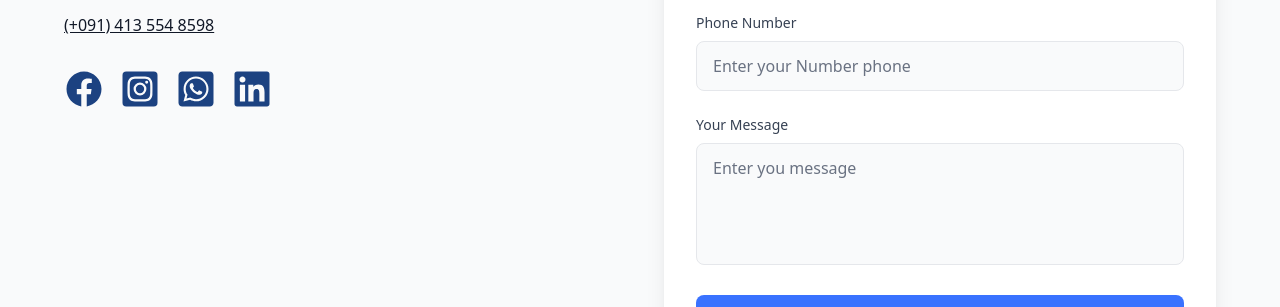
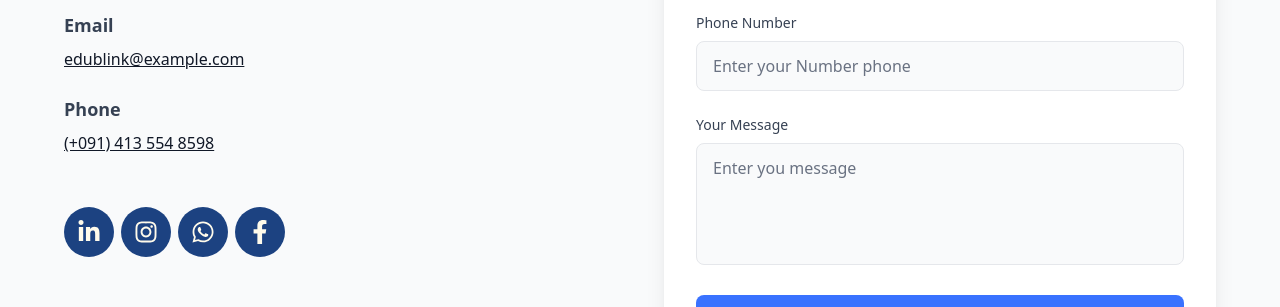
Before and after one commit to Amr-ahmed-98/Education-App, a React (Vite) app: page /contact-us in a window 1280 px wide. Shown: the part 829-1136 px from the top of the page. Built offline with nearby package versions, Linux system fonts and the light colour scheme; no server answers.

Commit message:
update files

```diff
--- a/src/components/molecules/ContactSection.tsx
+++ b/src/components/molecules/ContactSection.tsx
@@ -1,7 +1,11 @@
 import React from 'react';
 import { useForm } from 'react-hook-form';
 import { useTranslation } from 'react-i18next';
-import { FaInstagramSquare, FaWhatsappSquare, FaLinkedin, IoLogoFacebook , FaLongArrowAltLeft, FaLongArrowAltRight} from '../../assets/icons/icons';
+import { FaLongArrowAltLeft, FaLongArrowAltRight} from '../../assets/icons/icons';
+import * as icon from '../../assets/icons/icons';
+import { Link } from "react-router-dom";
+import { fadeIn } from "./../../animation/FadeIn";
+import { GetX } from "./../../animation/GetX";
 
 interface FormData {
   name: string;
@@ -28,14 +32,14 @@ const ContactSection: React.FC = () => {
   };
 
   return (
-    <div className={`min-h-screen bg-gray-50 dark:bg-gray-900 py-12 px-4 ${isRTL ? 'rtl' : 'ltr'}`}>
+    <div className={`min-h-screen bg-gray-50 dark:bg-dark-primary py-12 px-4 ${isRTL ? 'rtl' : 'ltr'}`}>
       <div className="max-w-6xl mx-auto">
         <div className="flex flex-col lg:flex-row gap-8 lg:gap-12">
 
           {/* Contact Details */}
-          <div className="lg:w-1/2 space-y-8">
+          <div className="lg:w-1/2 space-y-8 flex flex-col justify-center ">
             {/* Main Title */}
-            <div className="space-y-2">
+            <div className="space-y-2 ">
               <h2 className="text-3xl lg:text-4xl font-bold text-gray-800 dark:text-white leading-tight">
                 {isRTL ? (
                   <>
@@ -104,25 +108,37 @@ const ContactSection: React.FC = () => {
             </div>
 
             {/* Social Icons */}
-            <div className="flex gap-4">
-              <a href="#" className="text-[var(--color-social-icons)] rounded-full dark: hover:opacity-80 transition-opacity">
-                <IoLogoFacebook size={40} />
-              </a>
-              <a href="#" className="text-[var(--color-social-icons)] rounded-full dark: hover:opacity-80 transition-opacity">
-                <FaInstagramSquare size={40} />
-              </a>
-              <a href="#" className="text-[var(--color-social-icons)] rounded-full dark: hover:opacity-80 transition-opacity">
-                <FaWhatsappSquare size={40} />
-              </a>
-              <a href="#" className="text-[var(--color-social-icons)] rounded-full dark: hover:opacity-80 transition-opacity">
-                <FaLinkedin size={40} />
-              </a>
-            </div>
+                  <div className="flex flex-row mt-[20px]">
+            <Link
+              className="w-[50px] h-[50px] mr-[7px]  flex items-center justify-center rounded-[50%] bg-[#1C4281]"
+              to="/"
+            >
+              <icon.FaLinkedinIn size={24} className="text-amber-50" />
+            </Link>
+            <Link
+              className="w-[50px] h-[50px] mr-[7px]  flex items-center justify-center rounded-[50%] bg-[#1C4281]"
+              to="/"
+            >
+              <icon.FaInstagram size={24}  className="text-amber-50" />
+            </Link>
+            <Link
+              className="w-[50px] h-[50px] mr-[7px]  flex items-center justify-center rounded-[50%] bg-[#1C4281]"
+              to="/"
+            >
+              <icon.FaWhatsapp size={24}  className="text-amber-50" />
+            </Link>
+            <Link
+              className="w-[50px] h-[50px] mr-[7px]  flex items-center justify-center rounded-[50%] bg-[#1C4281]"
+              to="/"
+            >
+              <icon.FaFacebookF size={24} className="text-amber-50" />
+            </Link>
+          </div>
           </div>
 
           {/* Contact Form */}
           <div className="lg:w-1/2">
-            <div className="bg-white dark:bg-gray-800 rounded-2xl shadow-xl p-8">
+            <div className="bg-white dark:bg-dark-secondary rounded-2xl shadow-xl p-8">
               <div className="mb-8">
                 <h3 className="text-2xl font-bold text-gray-800 dark:text-white mb-2">
                   {t('getInTouch', isRTL ? 'تواصل معنا' : 'Get In Touch')}
@@ -145,7 +161,7 @@ const ContactSection: React.FC = () => {
                     {...register('name', { required: t('nameRequired', 'Name is required') })}
                     type="text"
                     placeholder={isRTL ? 'أدخل اسمك' : 'Enter your name'}
-                    className="w-full px-4 py-3 bg-gray-50 dark:bg-gray-700 border border-gray-200 dark:border-gray-600 rounded-lg focus:outline-none focus:border-[var(--color-primary)] dark:focus:border-[var(--color-dark-primary)] text-gray-900 dark:text-white placeholder-gray-500 dark:placeholder-gray-400 transition-colors"
+                    className="w-full px-4 py-3 bg-gray-50  border dark:bg-dark-secondary border-gray-200 dark:border-gray-600 rounded-lg focus:outline-none focus:border-[var(--color-primary)] dark:focus:border-[var(--color-dark-primary)] text-gray-900 dark:text-white placeholder-gray-500 dark:placeholder-gray-400 transition-colors"
                   />
                   {errors.name && (
                     <p className="mt-1 text-sm text-[var(--color-secondary)] dark:text-[var(--color-dark-secondary)]">
@@ -169,7 +185,7 @@ const ContactSection: React.FC = () => {
                     })}
                     type="email"
                     placeholder={isRTL ? 'أدخل بريدك الإلكتروني' : 'Enter your Email'}
-                    className="w-full px-4 py-3 bg-gray-50 dark:bg-gray-700 border border-gray-200 dark:border-gray-600 rounded-lg focus:outline-none focus:border-[var(--color-primary)] dark:focus:border-[var(--color-dark-primary)] text-gray-900 dark:text-white placeholder-gray-500 dark:placeholder-gray-400 transition-colors"
+                    className="w-full px-4 py-3 bg-gray-50 dark:bg-dark-secondary 0 border border-gray-200 dark:border-gray-600 rounded-lg focus:outline-none focus:border-[var(--color-primary)] dark:focus:border-[var(--color-dark-primary)] text-gray-900 dark:text-white placeholder-gray-500 dark:placeholder-gray-400 transition-colors"
                   />
                   {errors.email && (
                     <p className="mt-1 text-sm text-[var(--color-secondary)] dark:text-[var(--color-dark-secondary)]">
@@ -187,7 +203,7 @@ const ContactSection: React.FC = () => {
                     {...register('phone', { required: t('phoneRequired', 'Phone number is required') })}
                     type="tel"
                     placeholder={isRTL ? 'أدخل رقم هاتفك' : 'Enter your Number phone'}
-                    className="w-full px-4 py-3 bg-gray-50 dark:bg-gray-700 border border-gray-200 dark:border-gray-600 rounded-lg focus:outline-none focus:border-[var(--color-primary)] dark:focus:border-[var(--color-dark-primary)] text-gray-900 dark:text-white placeholder-gray-500 dark:placeholder-gray-400 transition-colors"
+                    className="w-full px-4 py-3 bg-gray-50 dark:bg-dark-secondary border border-gray-200 dark:border-gray-600 rounded-lg focus:outline-none focus:border-[var(--color-primary)] dark:focus:border-[var(--color-dark-primary)] text-gray-900 dark:text-white placeholder-gray-500 dark:placeholder-gray-400 transition-colors"
                   />
                   {errors.phone && (
                     <p className="mt-1 text-sm text-[var(--color-secondary)] dark:text-[var(--color-dark-secondary)]">
@@ -205,7 +221,7 @@ const ContactSection: React.FC = () => {
                     {...register('message', { required: t('messageRequired', 'Message is required') })}
                     rows={4}
                     placeholder={isRTL ? 'أدخل رسالتك' : 'Enter you message'}
-                    className="w-full px-4 py-3 bg-gray-50 dark:bg-gray-700 border border-gray-200 dark:border-gray-600 rounded-lg focus:outline-none focus:border-[var(--color-primary)] dark:focus:border-[var(--color-dark-primary)] text-gray-900 dark:text-white placeholder-gray-500 dark:placeholder-gray-400 transition-colors resize-none"
+                    className="w-full px-4 py-3 bg-gray-50 dark:bg-dark-secondary border border-gray-200 dark:border-gray-600 rounded-lg focus:outline-none focus:border-[var(--color-primary)] dark:focus:border-[var(--color-dark-primary)] text-gray-900 dark:text-white placeholder-gray-500 dark:placeholder-gray-400 transition-colors resize-none"
                   />
                   {errors.message && (
                     <p className="mt-1 text-sm text-[var(--color-secondary)] dark:text-[var(--color-dark-secondary)]">
@@ -217,7 +233,7 @@ const ContactSection: React.FC = () => {
                 {/* Submit Button */}
                 <button
                   type="submit"
-                  className="flex items-center justify-center gap-2 w-full bg-[var(--color-primary)] dark:bg-[var(--color-dark-primary)] text-white py-3 px-6 rounded-lg font-semibold hover:opacity-90 transition-opacity focus:outline-none focus:ring-2 focus:ring-[var(--color-primary)] dark:focus:ring-[var(--color-dark-primary)] focus:ring-opacity-50"
+                  className="flex items-center justify-center gap-2 w-full bg-primary cursor-pointer text-white py-3 px-6 rounded-lg font-semibold hover:opacity-90 transition-opacity focus:outline-none focus:ring-2 focus:ring-[var(--color-primary)] dark:focus:ring-[var(--color-dark-primary)] focus:ring-opacity-50"
                 >
                   {isRTL ? <FaLongArrowAltRight size={15} /> : <FaLongArrowAltLeft size={15} />}
                   {t('submitMessage', isRTL ? `أرسل الرسالة ` : `Submit Message `)}
--- a/src/components/molecules/FAQsSection.tsx
+++ b/src/components/molecules/FAQsSection.tsx
@@ -1,6 +1,6 @@
 import React, { useState, useCallback, useMemo } from 'react';
 import { useTranslation } from 'react-i18next';
-
+import GetX from '../../animation/GetX';
 interface Question {
   id: string;
   question: string;
@@ -263,6 +263,7 @@ const SectionItem = React.memo<{
 
     return (
       <div className='bg-white dark:bg-dark-primary rounded-lg shadow-md overflow-hidden'>
+        <GetX>
         <button
           className='w-full p-4 md:p-5 text-left flex justify-between items-center bg-gray-100 dark:bg-dark-secondary hover:bg-gray-200 dark:hover:bg-gray-600 transition-colors cursor-pointer'
           onClick={() => onToggle(section.id)}
@@ -273,7 +274,7 @@ const SectionItem = React.memo<{
           </h2>
           <ChevronIcon isExpanded={isExpanded} />
         </button>
-
+</GetX>
         {isExpanded && (
           <div className='p-4 md:p-5 space-y-4'>
             {section.categories.map((category) => (
```
